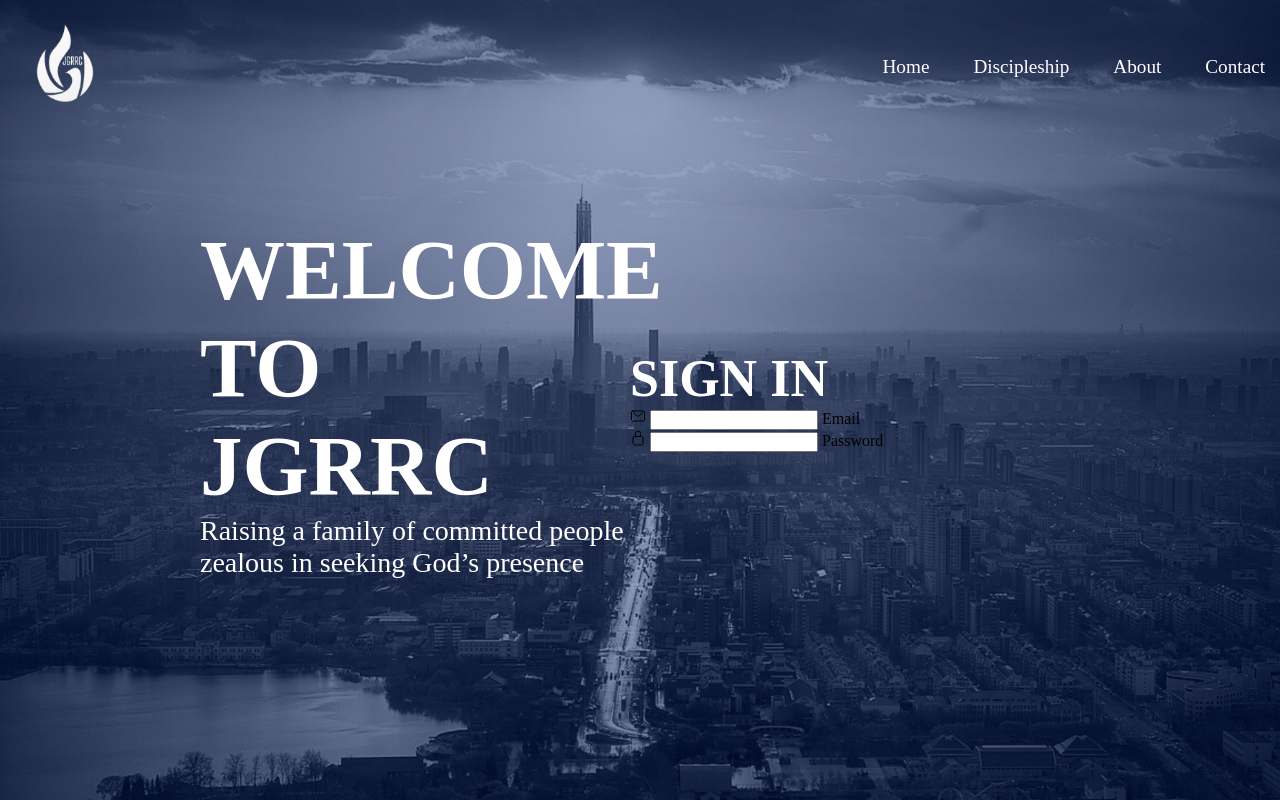
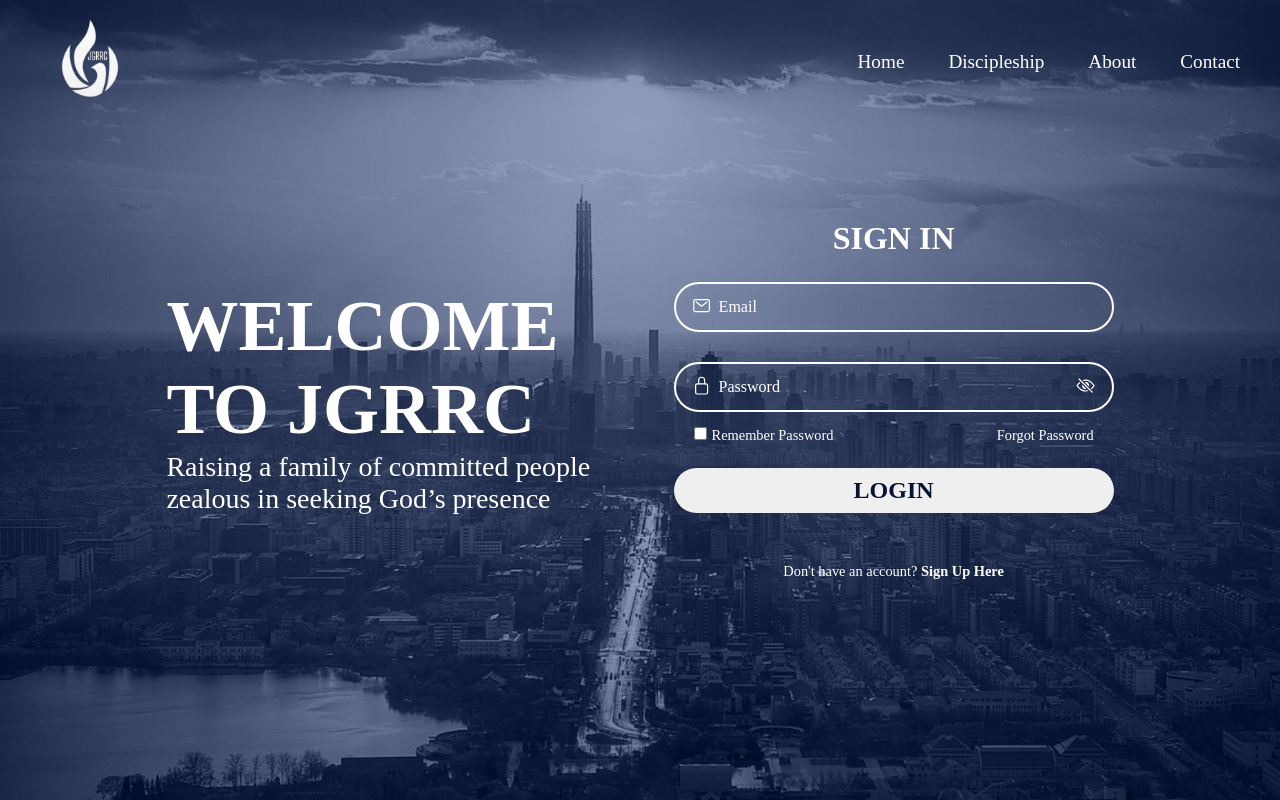
Before and after one commit to Chago16/Login-Page-JGRRC, a plain HTML site: page index.html in a window 1280 px wide. Drawn offline with nearby package versions, Linux system fonts and the light colour scheme; a web font is replaced by a local one.

Commit message:
Finish V 1

```diff
--- a/index.html
+++ b/index.html
@@ -29,15 +29,39 @@
         <form action="#">
           <div class="inputbox">
             <span class="icon"><ion-icon name="mail-outline"></ion-icon></span>
-            <input type="email" required>
+            <input type="email" placeholder=" " required>
             <label>Email</label>
           </div>
           <div class="inputbox">
             <span class="icon"><ion-icon name="lock-closed-outline"></ion-icon></span>
-            <input type="email" required>
+            <input type="password" placeholder=" " required id="password">
+            <span class="icon2" id="eye"><ion-icon name="eye-off-outline"></ion-icon></span>
             <label>Password</label>
+<script>
+  let eye = document.getElementById("eye");
+  let password = document.getElementById("password");
+
+  eye.onclick = function() {
+    if(password.type == "password") {
+      password.type = "text";
+      eye.innerHTML = '<ion-icon name="eye-outline"></ion-icon>';
+    } else {
+      password.type = "password";
+      eye.innerHTML = '<ion-icon name="eye-off-outline"></ion-icon>';
+    }
+  }
+
+</script>
           </div>
+          <div class="rem-forgot">
+            <label><input type="checkbox">Remember Password</label>
+            <a href="#">Forgot Password</a>
+          </div>
+          <button type="submit" class="btn">LOGIN</button>
         </form>
+        <div class="signup">
+          <p>Don't have an account? <a href="#">Sign Up Here</a></p>
+        </div>
       </div>
     </section>
 
--- a/styles.css
+++ b/styles.css
@@ -12,7 +12,7 @@
     top: 0;
     left: 0;
     width: 100%;
-    padding: 15px;
+    padding: 10px 40px;
 
     display: flex;
     justify-content: space-between;
@@ -30,9 +30,28 @@
     margin-left: 40px;
     text-decoration: none;
     color: #FFF;
+    transition: font-size 0.5s;
 }
 
-/* TO DO: nav hover and clicked and active effects */
+nav a:hover {
+    font-size: 1.5em;
+    transition: .5s;
+}
+
+.nav a::after {
+    content: ' ';
+    position: absolute;
+    left: 0;
+    bottom: -6px;
+    width: 100%;
+    height: 2px;
+    background: #FFF;
+    transform: scaleX(0);
+}
+
+nav a:hover::after {
+    transform: scaleX(1);
+}
 
 .loginpanel {
     position: relative;
@@ -42,8 +61,10 @@
     background-size: cover;
     background-position: center;
     display: flex;
+    justify-content: space-between;
     align-items: center;
-    padding: 80px 200px;
+    padding-left: 13%;
+    padding-right: 13%;
 }
 
 .loginpanel .welcome {
@@ -52,7 +73,7 @@
     flex-shrink: 0;
     color: #FFF;
     font-family: League Spartan;
-    font-size: 85px;
+    font-size: 4.5em;
     font-style: normal;
     font-weight: 900;
     line-height: normal;
@@ -69,9 +90,9 @@
     color: #FFF;
 }
 
-.rightpanel {
-
-
+.loginpanel .rightpanel {
+    position: relative;
+    width: 440px;
 }
 
 .signin {
@@ -82,3 +103,132 @@
     font-weight: 800;
     line-height: normal;
 }
+
+.rightpanel h2{
+    font-size: 2em;
+    color: #FFF;
+    text-align: center;
+    margin-bottom: 25px;
+}
+
+.rightpanel .inputbox {
+    position: relative;
+    width: 100%;
+    height: 50px;
+    margin-bottom: 30px;
+}
+
+.inputbox input {
+    width: 100%;
+    height: 100%;
+    background: transparent;
+    border: 2px solid #FFF;
+    outline: none;
+    border-radius: 55px;
+    font-size: 1em;
+    color: #FFF;
+    padding-left: 45px;
+}
+
+.inputbox label {
+    position: absolute;
+    top: 50%;
+    left: 45px;
+    transform: translateY(-50%);
+    font-size: 1em;
+    color: #FFF;
+    pointer-events: none;
+    transition: .5s;
+}
+
+.inputbox input:focus~label,
+.inputbox input:hover~label,
+.inputbox input:not(:placeholder-shown)~label {
+    font-size: .9em;
+    top: -14px;
+    left: 17px;
+}
+
+.inputbox .icon {
+    position: absolute;
+    top: 14px;
+    left: 18px;
+    font-size: 1.2em;
+    color: #FFF;
+}
+
+.inputbox .icon2 {
+    position: absolute;
+    top: 14px;
+    right: 18px;
+    font-size: 1.2em;
+    color: #FFF;
+    cursor: pointer;
+    transition: all 0.3s ease;
+}
+
+.rightpanel .rem-forgot {
+    font-size: .9em;
+    color: #FFF;
+    font-weight: 500px;
+    margin-top: -15px;
+    margin-bottom: 10px;
+    margin-left: 20px;
+    margin-right: 20px;
+    display: flex;
+    justify-content: space-between;
+}
+
+.rem-forgot label input {
+    accent-color: #071333;
+    margin-right: 5px;
+    cursor: pointer;
+}
+
+.rem-forgot a {
+    color: #FFF;
+    text-decoration: none;
+}
+
+.rem-forgot a:hover {
+    color: #FFF;
+    text-decoration: underline;
+}
+
+.rightpanel .btn {
+    margin-top: 14px;
+    width: 100%;
+    height: 45px;
+    border: none;
+    outline: none;
+    border-radius: 55px;
+    font-size: 1.5em;
+    color: #071333;
+    font-weight: 700;
+    cursor: pointer;
+}
+
+.btn:hover {
+    background-color: #071333;
+    font-size: 1.5em;
+    color: #fff;
+    font-weight: 700;
+    transition: .5s;
+}
+
+.rightpanel .signup {
+    font-size: .9em;
+    color: #FFF;
+    text-align: center;
+    margin-top: 50px;
+}
+
+.signup p a {
+    color: #FFF;
+    text-decoration: none;
+    font-weight: 600;
+}
+
+.signup a:hover {
+    text-decoration: underline;
+}
```
